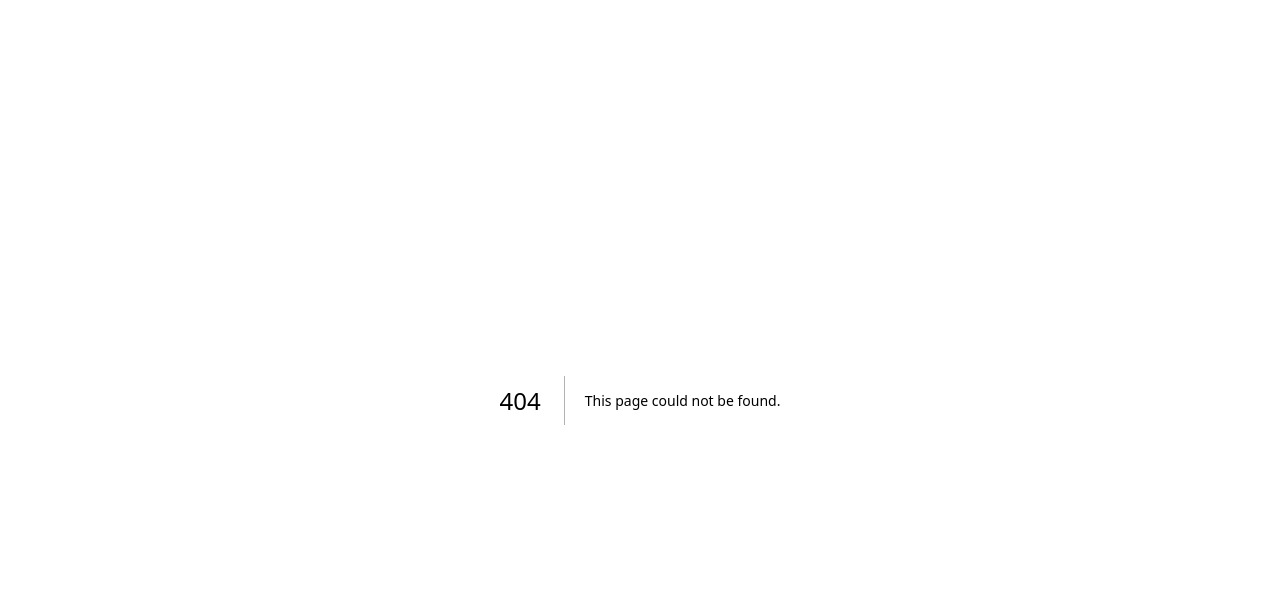
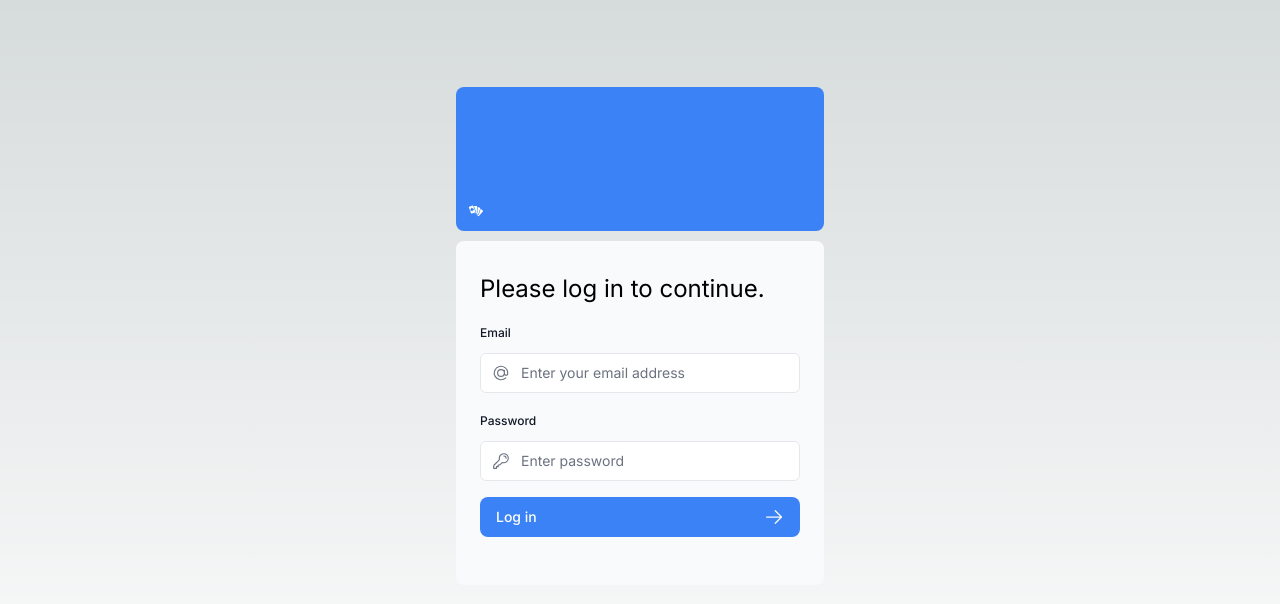
Before and after one commit to devyourown/nextjs-poker, a Next.js app: page /login in a window 1280 px wide. Before the commit this address had no page. Shown: the top 604 px of the page. Built offline with nearby package versions, Linux system fonts and the light colour scheme.

Commit message:
feat : make login, auth feat

```diff
--- /dev/null
+++ b/app/lib/actions.ts
@@ -0,0 +1,22 @@
+"use server";
+
+import { signIn } from "@/auth";
+import { AuthError } from "next-auth";
+
+export async function authenticate(
+  prevState: string | undefined,
+  form: FormData
+) {
+  try {
+    await signIn("credentials", form);
+  } catch (error) {
+    if (error instanceof AuthError) {
+      switch (error.type) {
+        case "CredentialsSignin":
+          return "Invalid credentials.";
+        default:
+          return "Something went wrong.";
+      }
+    }
+  }
+}
--- /dev/null
+++ b/app/lib/definitions.ts
@@ -0,0 +1,7 @@
+export type User = {
+  id: string;
+  name: string;
+  email: string;
+  password: string;
+  money: number;
+};
--- /dev/null
+++ b/app/login/page.tsx
@@ -0,0 +1,17 @@
+import { GiPokerHand } from "react-icons/gi";
+import LoginForm from "../ui/login-form";
+
+export default function LoginPage() {
+  return (
+    <main className="flex items-center justify-center md:h-screen">
+      <div className="relative mx-auto flex w-full max-w-[400px] flex-col space-y-2.5 p-4 md:-mt-32">
+        <div className="flex h-20 w-full items-end rounded-lg bg-blue-500 p-3 md:h-36">
+          <div className="w-32 text-white md:w-36">
+            <GiPokerHand />
+          </div>
+        </div>
+        <LoginForm />
+      </div>
+    </main>
+  );
+}
--- /dev/null
+++ b/app/ui/button.tsx
@@ -0,0 +1,19 @@
+import clsx from "clsx";
+
+interface ButtonProps extends React.ButtonHTMLAttributes<HTMLButtonElement> {
+  children: React.ReactNode;
+}
+
+export function Button({ children, className, ...rest }: ButtonProps) {
+  return (
+    <button
+      {...rest}
+      className={clsx(
+        "flex h-10 items-center rounded-lg bg-blue-500 px-4 text-sm font-medium text-white transition-colors hover:bg-blue-400 focus-visible:outline focus-visible:outline-2 focus-visible:outline-offset-2 focus-visible:outline-blue-500 active:bg-blue-600 aria-disabled:cursor-not-allowed aria-disabled:opacity-50",
+        className
+      )}
+    >
+      {children}
+    </button>
+  );
+}
--- /dev/null
+++ b/app/ui/login-form.tsx
@@ -0,0 +1,87 @@
+"use client";
+
+import { useFormState } from "react-dom";
+import { authenticate } from "../lib/actions";
+import {
+  ArrowRightIcon,
+  AtSymbolIcon,
+  ExclamationCircleIcon,
+  KeyIcon,
+} from "@heroicons/react/24/outline";
+import { Button } from "./button";
+import { useFormStatus } from "react-dom";
+
+export default function LoginForm() {
+  const [errorMessage, dispatch] = useFormState(authenticate, undefined);
+
+  return (
+    <form action={dispatch} className="space-y-3">
+      <div className="flex-1 rounded-lg bg-gray-50 px-6 pb-4 pt-8">
+        <h1 className={`mb-3 text-2xl`}>Please log in to continue.</h1>
+        <div className="w-full">
+          <div>
+            <label
+              className="mb-3 mt-5 block text-xs font-medium text-gray-900"
+              htmlFor="email"
+            >
+              Email
+            </label>
+            <div className="relative">
+              <input
+                className="peer block w-full rounded-md border border-gray-200 py-[9px] pl-10 text-sm outline-2 placeholder:text-gray-500"
+                id="email"
+                type="email"
+                name="email"
+                placeholder="Enter your email address"
+                required
+              />
+              <AtSymbolIcon className="pointer-events-none absolute left-3 top-1/2 h-[18px] w-[18px] -translate-y-1/2 text-gray-500 peer-focus:text-gray-900" />
+            </div>
+          </div>
+          <div className="mt-4">
+            <label
+              className="mb-3 mt-5 block text-xs font-medium text-gray-900"
+              htmlFor="password"
+            >
+              Password
+            </label>
+            <div className="relative">
+              <input
+                className="peer block w-full rounded-md border border-gray-200 py-[9px] pl-10 text-sm outline-2 placeholder:text-gray-500"
+                id="password"
+                type="password"
+                name="password"
+                placeholder="Enter password"
+                required
+                minLength={6}
+              />
+              <KeyIcon className="pointer-events-none absolute left-3 top-1/2 h-[18px] w-[18px] -translate-y-1/2 text-gray-500 peer-focus:text-gray-900" />
+            </div>
+          </div>
+        </div>
+        <LoginButton />
+        <div
+          className="flex h-8 items-end space-x-1"
+          aria-live="polite"
+          aria-atomic="true"
+        >
+          {errorMessage && (
+            <>
+              <ExclamationCircleIcon className="h-5 w-5 text-red-500" />
+              <p className="text-sm text-red-500">{errorMessage}</p>
+            </>
+          )}
+        </div>
+      </div>
+    </form>
+  );
+}
+
+function LoginButton() {
+  const { pending } = useFormStatus();
+  return (
+    <Button className="mt-4 w-full" aria-disabled={pending}>
+      Log in <ArrowRightIcon className="ml-auto h-5 w-5 text-gray-50" />
+    </Button>
+  );
+}
--- /dev/null
+++ b/auth.config.ts
@@ -0,0 +1,21 @@
+import { NextAuthConfig } from "next-auth";
+
+export const authConfig = {
+  pages: {
+    signIn: "/login",
+  },
+  callbacks: {
+    authorized({ auth, request: { nextUrl } }) {
+      const isLoggedIn = !!auth?.user;
+      const isOnBoard = nextUrl.pathname.startsWith("/board");
+      if (isOnBoard) {
+        if (isLoggedIn) return true;
+        return false;
+      } else if (isLoggedIn) {
+        return Response.redirect(new URL("/board"));
+      }
+      return true;
+    },
+  },
+  providers: [],
+} satisfies NextAuthConfig;
--- /dev/null
+++ b/auth.ts
@@ -0,0 +1,41 @@
+import bcrypt from "bcrypt";
+import credentials from "next-auth/providers/credentials";
+import { authConfig } from "./auth.config";
+import NextAuth from "next-auth";
+import { z } from "zod";
+import { User } from "./app/lib/definitions";
+
+async function getUser(email: string): Promise<User | undefined> {
+  try {
+    const user = undefined;
+    //await sql<User>`SELECT * FROM users WHERE email=${email}`;
+    return undefined;
+  } catch (error) {
+    console.error("Failed to fetch user: ", error);
+    throw new Error("Failed to fetch user.");
+  }
+}
+
+export const { auth, signIn, signOut } = NextAuth({
+  ...authConfig,
+  providers: [
+    credentials({
+      async authorize(credentials) {
+        const parsedCredentials = z
+          .object({ email: z.string().email(), password: z.string().min(8) })
+          .safeParse(credentials);
+
+        if (parsedCredentials.success) {
+          const { email, password } = parsedCredentials.data;
+          const user = await getUser(email);
+          if (!user) return null;
+          const passwordMatch = await bcrypt.compare(password, user.password);
+          if (passwordMatch) return user;
+        }
+
+        console.log("Invalid credentials");
+        return null;
+      },
+    }),
+  ],
+});
```
Also changed, not shown: middleware.ts (added, +8 -0 lines), package.json (+8 -1 lines), 3 other files (tests, documents, lock files or other folders).
